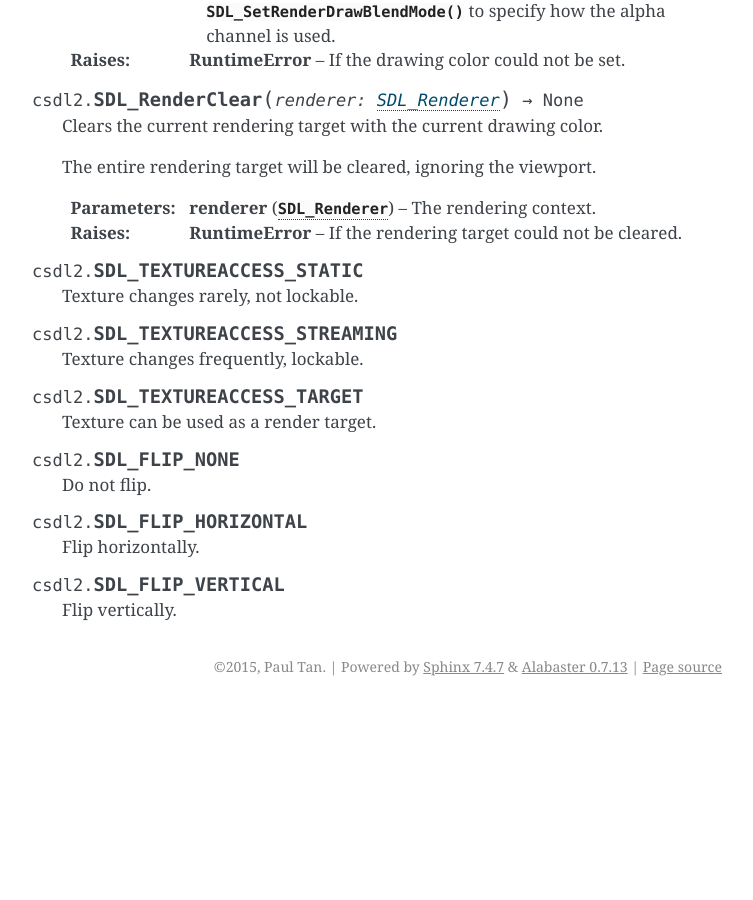
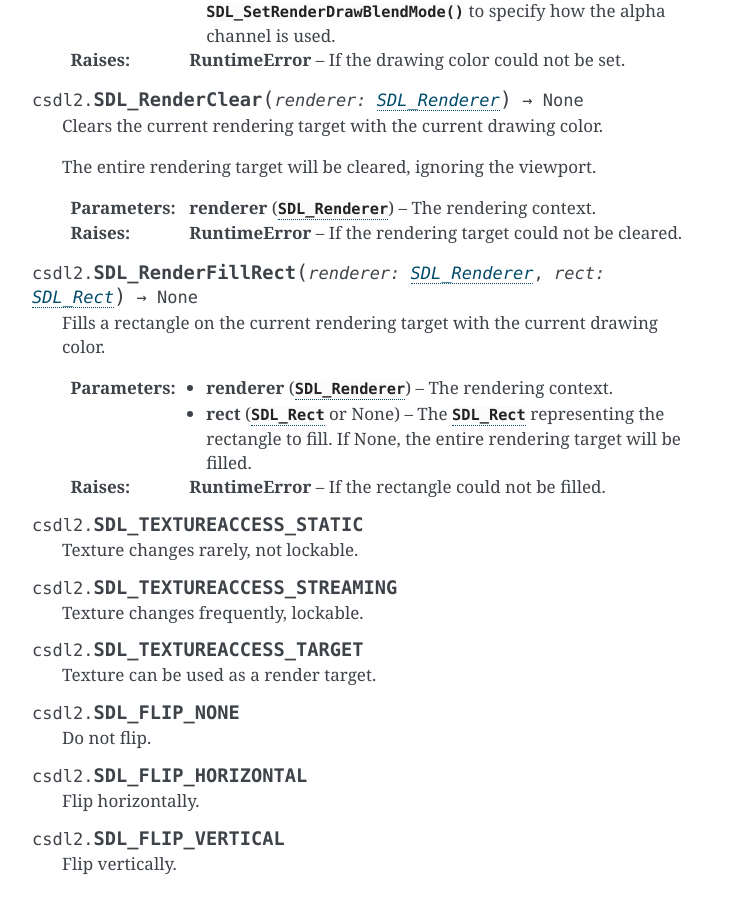
Before and after one commit to pyokagan/pycsdl2, a Sphinx documentation site: the page built from docs/api/render.rst, in a window 1280 px wide and 900 px high, scrolled down 1969 px. Shown: the whole window, without its empty margins (388-1141 px from the left). Built offline with Sphinx 7.4.7, drawn with Linux system fonts in a browser that asks for light colours; before the commit the page ends 2675 px from its top, so only the background shows below that.

Commit message:
docs/api/render: document SDL_RenderFillRect()

```diff
--- a/docs/api/render.rst
+++ b/docs/api/render.rst
@@ -98,6 +98,18 @@ Drawing
    :type renderer: :class:`SDL_Renderer`
    :raises RuntimeError: If the rendering target could not be cleared.
 
+.. function:: SDL_RenderFillRect(renderer: SDL_Renderer, rect: SDL_Rect) -> None
+
+   Fills a rectangle on the current rendering target with the current drawing
+   color.
+
+   :param renderer: The rendering context.
+   :type renderer: :class:`SDL_Renderer`
+   :param rect: The :class:`SDL_Rect` representing the rectangle to fill. If
+                None, the entire rendering target will be filled.
+   :type rect: :class:`SDL_Rect` or None
+   :raises RuntimeError: If the rectangle could not be filled.
+
 .. data:: SDL_TEXTUREACCESS_STATIC
 
    Texture changes rarely, not lockable.
```
